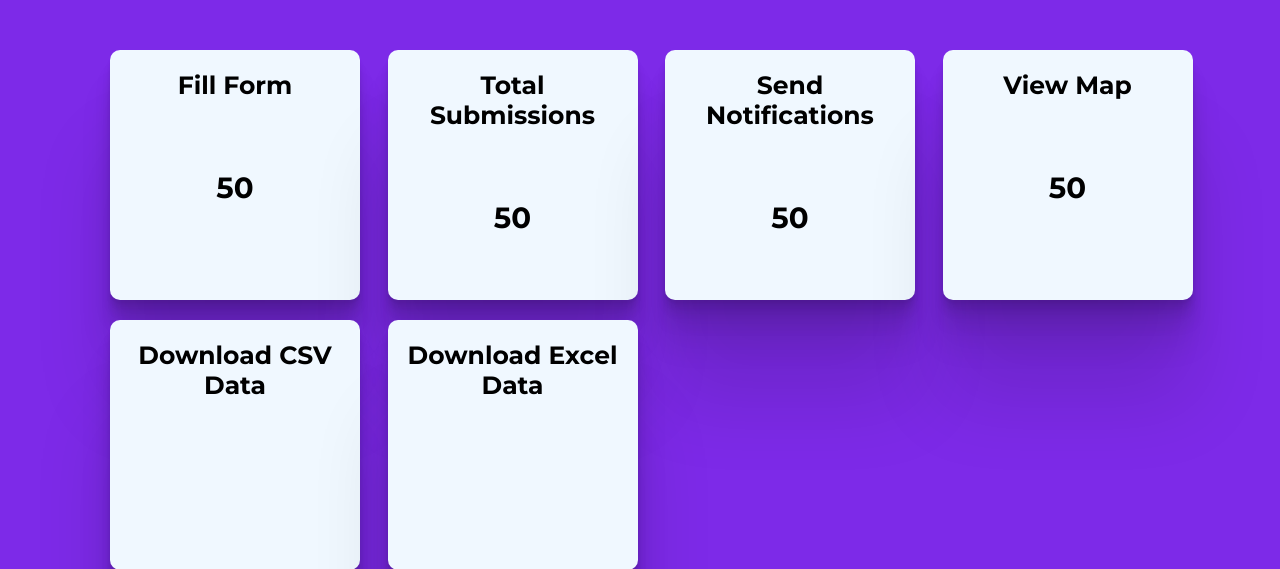
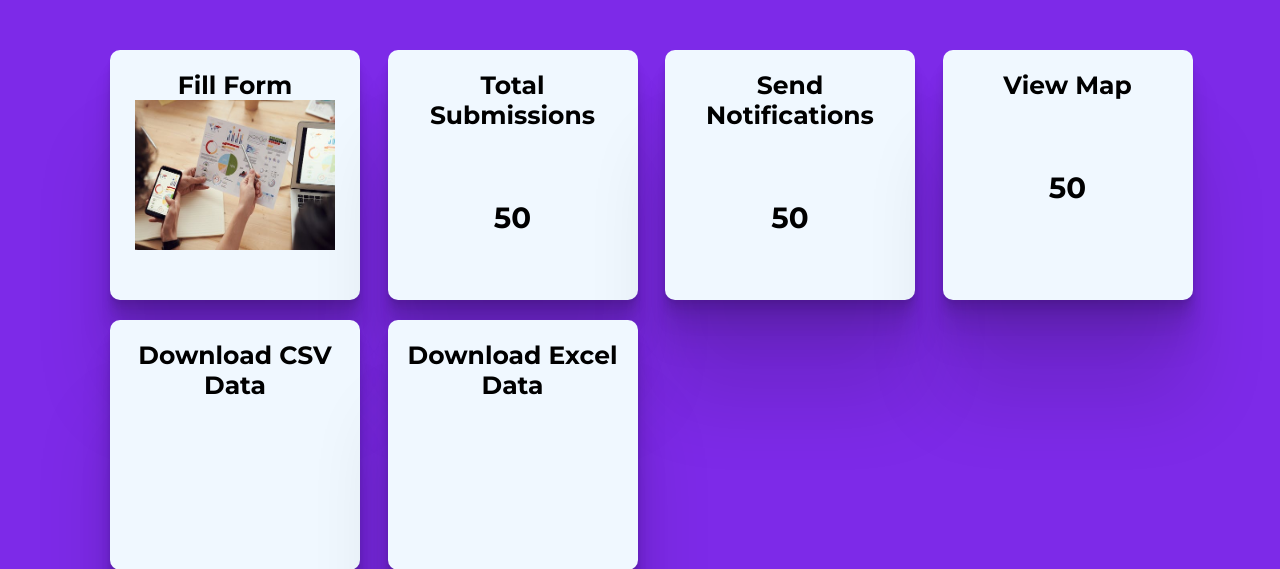
Before and after one commit to lagrandecode/judiciary_website_django_firebase, a Django app: template templates/dashboard.html in a window 1280 px wide. Shown: the part 134-703 px from the top of the page. Run offline with Django 4.2, Linux system fonts and the light colour scheme; the template is opened without the code that fills it, so the values that code supplies are empty.

Commit message:
"commit"

```diff
--- a/static/dash.css
+++ b/static/dash.css
@@ -127,3 +127,11 @@ body{
     text-align: center;
     padding-top: 70px;
 }
+
+
+.kobopoint img{
+    text-align: center;
+    align-items: center;
+    height: 150px;
+    width: 200px;
+}
--- a/templates/dashboard.html
+++ b/templates/dashboard.html
@@ -37,7 +37,7 @@
                     <div class="title-card">
                         <h3 class="title-card">Fill Form</h3>
                         <div class="kobopoint">
-                            <h3 class="val">50</h3>
+                            <img src="static\images\da.jpeg" alt="">
 
                         </div>
                     </div>
```
Also changed, not shown: web/views.py (+17 -0 lines), static/images/da.jpeg (added), static/images/data-collection.png (added), static/images/data.jpg (added).
